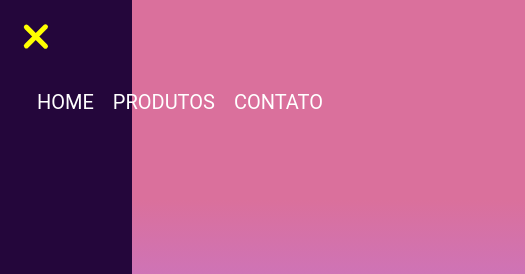
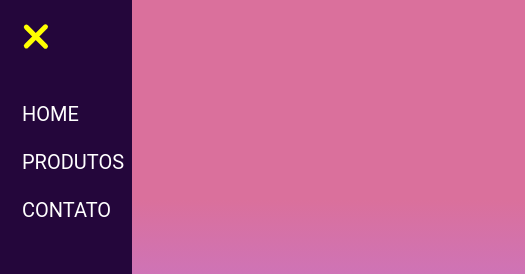
Before and after one commit to laurapelais/Kelly-Croch-, a plain HTML site: page contato.html in a window 1280 px wide. Both pictures are taken after a click on the element 42 px from the left and 50 px from the top of the page. Shown: the top 274 px of the page, 0-525 px from the left. Drawn offline with Linux system fonts and the light colour scheme.

Commit message:
Update contato.css

```diff
--- a/contato.css
+++ b/contato.css
@@ -302,14 +302,7 @@ td, th {
 	/*text-shadow: 11px 10.5px #000000;*/
 }
 
-nav{
-	top: 110px;
-	right: 0;
-}
-nav li {
-	display: inline;
-	margin: 0 0 0 15px; /* top right bottom left */
-}
+
 
 nav a {
 	text-transform: uppercase;
@@ -346,3 +339,20 @@ footer {
 .instagram-icon:hover {
     color: #C13584; /* Cor do ícone ao passar o mouse */
 }
+
+nav {
+    display: flex;
+    flex-direction: column; /* Faz os itens ficarem em coluna */
+  }
+
+  nav a {
+    margin: 5px 0;
+    text-transform: uppercase;
+    color:#000000;
+    text-decoration: none; /* Espaço entre os itens */
+  }
+
+  nav li {
+    list-style: none;
+    padding: 12px 0;
+  }
```
